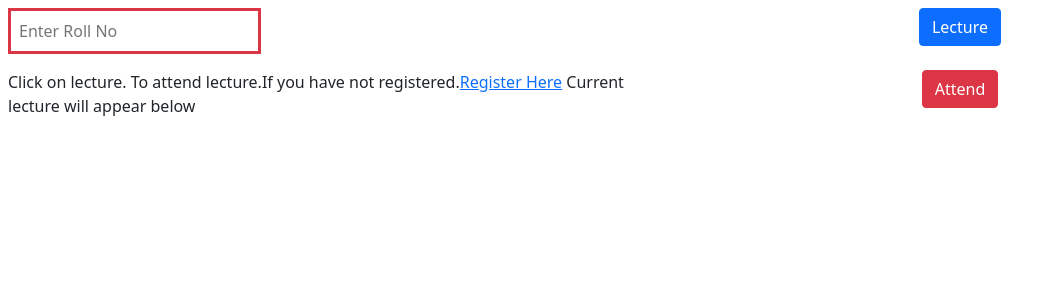
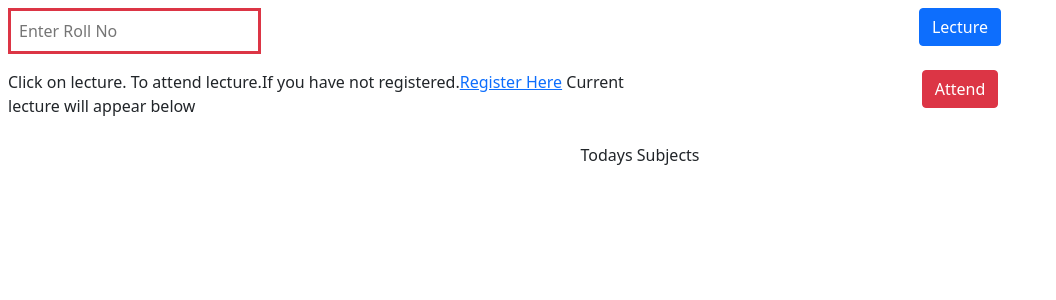
Before and after one commit to piyushnbali/tytt, a Django app: page / in a window 1280 px wide. Shown: the top 300 px of the page, without its empty margins (0-1056 px from the left). Run offline with Django 3.2, Linux system fonts and the light colour scheme; some libraries are stand-ins or nearby versions; some web fonts are replaced.

Commit message:
added todays subject feature

```diff
--- a/table/fill.py
+++ b/table/fill.py
@@ -1,7 +1,7 @@
 import xlrd
 from django.db import models
 from table.models import timetable
-loc = (r"E:\Working\timetable\PBTT .xls")
+loc = (r"E:\Working\timetable\PBTT.xls")
 wb = xlrd.open_workbook(loc)
 sheet = wb.sheet_by_index(0)
 
--- a/templates/timetable/base.html
+++ b/templates/timetable/base.html
@@ -59,8 +59,16 @@
        </div>
        </div>
     </div>
+    <div class="row">
+         <table class="table-subject text-center">
+          <thead><tr><td>Todays Subjects</td></tr></thead>
+         <tbody>
+
+         </tbody>
+         </table>
+    </div>
+
   </div>
-</div>
     <script src="https://cdn.jsdelivr.net/npm/@popperjs/core@2.5.4/dist/umd/popper.min.js" integrity="sha384-q2kxQ16AaE6UbzuKqyBE9/u/KzioAlnx2maXQHiDX9d4/zp8Ok3f+M7DPm+Ib6IU" crossorigin="anonymous"></script>
     <script src="https://cdn.jsdelivr.net/npm/bootstrap@5.0.0-beta1/dist/js/bootstrap.min.js" integrity="sha384-pQQkAEnwaBkjpqZ8RU1fF1AKtTcHJwFl3pblpTlHXybJjHpMYo79HY3hIi4NKxyj" crossorigin="anonymous"></script>
 
@@ -98,6 +106,13 @@
           success: function (data) {
             $('.lecture').html("<p>"+data.lecture+ "</p>")
             $('.lecture-link').attr("href",data.link)
+            var td = ""
+            for(var i=0;i<data.td_sub.length;i++)
+            {
+              td= td + "<tr><td>"+ data.td_sub[i] +  "</td></tr>" ;
+              console.log(data.td_sub[i])
+             }
+            $('.table-subject tbody').html(td)
           },
           error: function (data) { alert("Error in database. Register again or Contact admin");}
 });
--- a/timetable/views.py
+++ b/timetable/views.py
@@ -35,10 +35,13 @@ def tt(request):
             day=request.POST['day']
             ct= converttomin(int(hours),int(minute))
             subjects = timetable.objects.values_list('Subject', flat=True).filter(Day=day).filter(start_time_min__lte=int(ct)).filter(end_time_min__gte=int(ct))
+            all_subj = timetable.objects.values_list('Subject', flat=True).filter(Day=day)
             student_subjects= students.objects.values_list('Subject',flat=True).filter(roll_no = int(roll_no))
+            td_sub = common_member(list(all_subj),list(student_subjects))
             subject = common_member(list(subjects),list(student_subjects))
             print(list(subjects))
             print(list(student_subjects))
+            context['td_sub']= td_sub
             try:
                 context['lecture']=subject[0]
             except:
```
Also changed, not shown: 5 other files.
